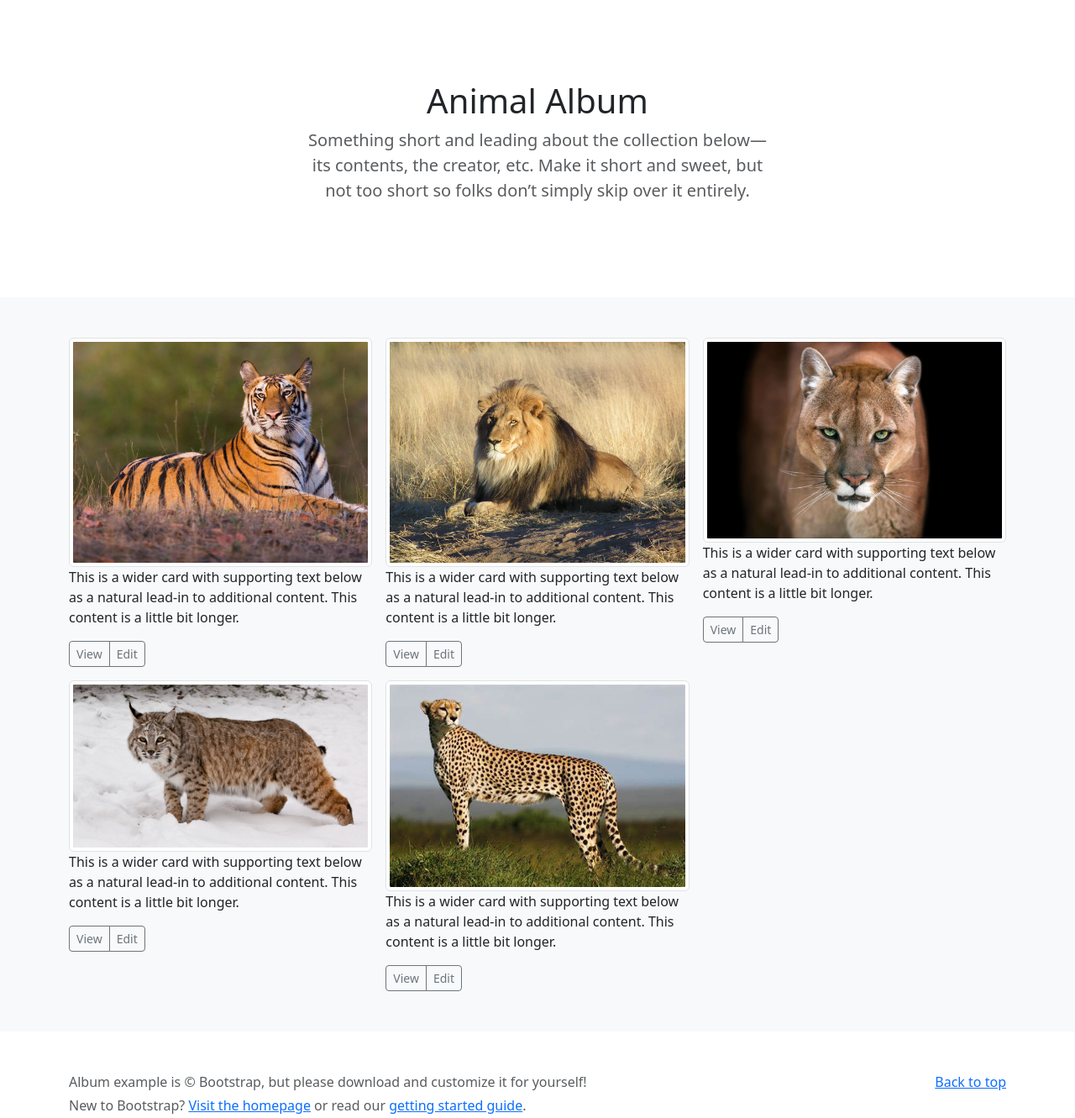
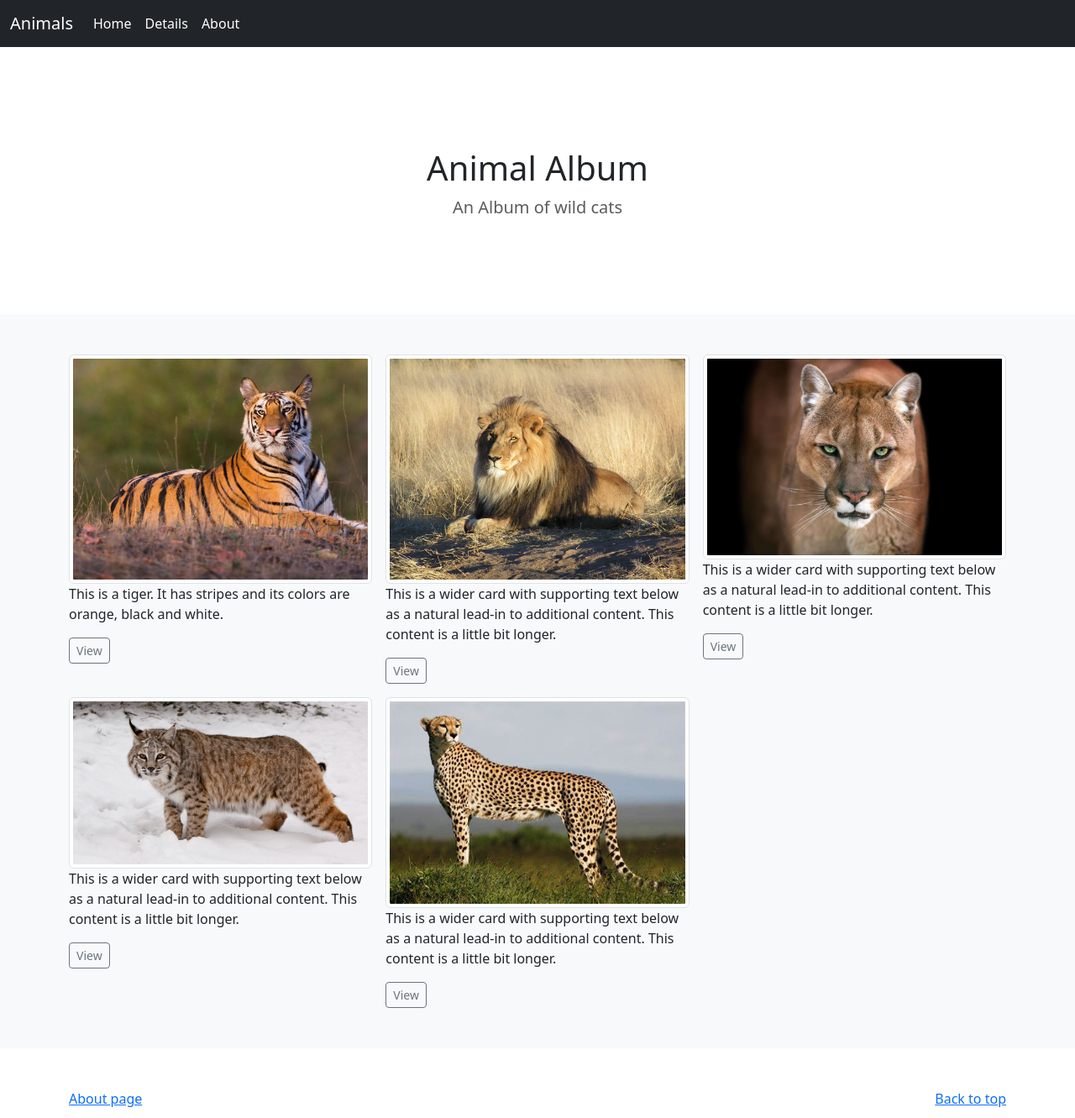
Before and after one commit to nomekop65/staticwebapp, a plain HTML site: page index.html in a window 1280 px wide. Shown: the whole page at 84% size. Drawn offline with Linux system fonts and the light colour scheme.

Commit message:
Add details and about pages

```diff
--- a/index.html
+++ b/index.html
@@ -8,16 +8,27 @@
     <link href="assets/dist/css/bootstrap.min.css" rel="stylesheet">
 
 </head>
-
+    <nav class="navbar navbar-expand-md navbar-dark bg-dark mb-4">
+        <div class="container-fluid"> <a class="navbar-brand" href="#">Animals</a> <button class="navbar-toggler"
+                type="button" data-bs-toggle="collapse" data-bs-target="#navbarCollapse" aria-controls="navbarCollapse"
+                aria-expanded="false" aria-label="Toggle navigation"> <span class="navbar-toggler-icon"></span>
+            </button>
+            <div class="collapse navbar-collapse" id="navbarCollapse">
+                <ul class="navbar-nav me-auto mb-2 mb-md-0">
+                    <li class="nav-item"> <a class="nav-link active" aria-current="page" href="index.html">Home</a> </li>
+                    <li class="nav-item"> <a class="nav-link active" href="details.html">Details</a> </li>
+                    <li class="nav-item"> <a class="nav-link active" href="about.html">About</a> </li>
+                </ul>
+            </div>
+        </div>
+    </nav>
 
     <main>
         <section class="py-5 text-center container">
             <div class="row py-lg-5">
                 <div class="col-lg-6 col-md-8 mx-auto">
                     <h1 class="fw-light">Animal Album</h1>
-                    <p class="lead text-body-secondary">Something short and leading about the collection below—its
-                        contents, the creator, etc. Make it short and sweet, but not too short so folks don’t simply
-                        skip over it entirely.</p>
+                    <p class="lead text-body-secondary">An Album of wild cats</p>
                 </div>
             </div>
         </section>
@@ -27,12 +38,10 @@
                     <div class="col">
                         <img src="tiger.jpg" class="img-thumbnail" alt="...">
                         <div class="card-body">
-                            <p class="card-text">This is a wider card with supporting text below as a natural
-                                lead-in to additional content. This content is a little bit longer.</p>
+                            <p class="card-text">This is a tiger. It has stripes and its colors are orange, black and white.</p>
                             <div class="d-flex justify-content-between align-items-center">
                                 <div class="btn-group"> <button type="button"
-                                        class="btn btn-sm btn-outline-secondary">View</button> <button type="button"
-                                        class="btn btn-sm btn-outline-secondary">Edit</button> </div>
+                                        class="btn btn-sm btn-outline-secondary">View</button></div>
                             </div>
                         </div>
                     </div>
@@ -43,8 +52,7 @@
                                 lead-in to additional content. This content is a little bit longer.</p>
                             <div class="d-flex justify-content-between align-items-center">
                                 <div class="btn-group"> <button type="button"
-                                        class="btn btn-sm btn-outline-secondary">View</button> <button type="button"
-                                        class="btn btn-sm btn-outline-secondary">Edit</button> </div>
+                                        class="btn btn-sm btn-outline-secondary">View</button></div>
                             </div>
                         </div>
                     </div>
@@ -55,8 +63,7 @@
                                 lead-in to additional content. This content is a little bit longer.</p>
                             <div class="d-flex justify-content-between align-items-center">
                                 <div class="btn-group"> <button type="button"
-                                        class="btn btn-sm btn-outline-secondary">View</button> <button type="button"
-                                        class="btn btn-sm btn-outline-secondary">Edit</button> </div>
+                                        class="btn btn-sm btn-outline-secondary">View</button></div>
                             </div>
                         </div>
                     </div>
@@ -67,8 +74,7 @@
                                 lead-in to additional content. This content is a little bit longer.</p>
                             <div class="d-flex justify-content-between align-items-center">
                                 <div class="btn-group"> <button type="button"
-                                        class="btn btn-sm btn-outline-secondary">View</button> <button type="button"
-                                        class="btn btn-sm btn-outline-secondary">Edit</button> </div>
+                                        class="btn btn-sm btn-outline-secondary">View</button></div>
                             </div>
                         </div>
                     </div>
@@ -79,8 +85,7 @@
                                 lead-in to additional content. This content is a little bit longer.</p>
                             <div class="d-flex justify-content-between align-items-center">
                                 <div class="btn-group"> <button type="button"
-                                        class="btn btn-sm btn-outline-secondary">View</button> <button type="button"
-                                        class="btn btn-sm btn-outline-secondary">Edit</button> </div>
+                                        class="btn btn-sm btn-outline-secondary">View</button></div>
                             </div>
                         </div>
                     </div>
@@ -92,9 +97,7 @@
     <footer class="text-body-secondary py-5">
         <div class="container">
             <p class="float-end mb-1"> <a href="#">Back to top</a> </p>
-            <p class="mb-1">Album example is &copy; Bootstrap, but please download and customize it for yourself!</p>
-            <p class="mb-0">New to Bootstrap? <a href="/">Visit the homepage</a> or read our <a
-                    href="/getting-started/introduction">getting started guide</a>.</p>
+            <p class="mb-0"><a href="/">About page</a></p>
         </div>
     </footer>
     <script src="assets/dist/js/bootstrap.bundle.min.js"></script>
```
Also changed, not shown: about.html (added, +39 -0 lines), details.html (added, +39 -0 lines).
